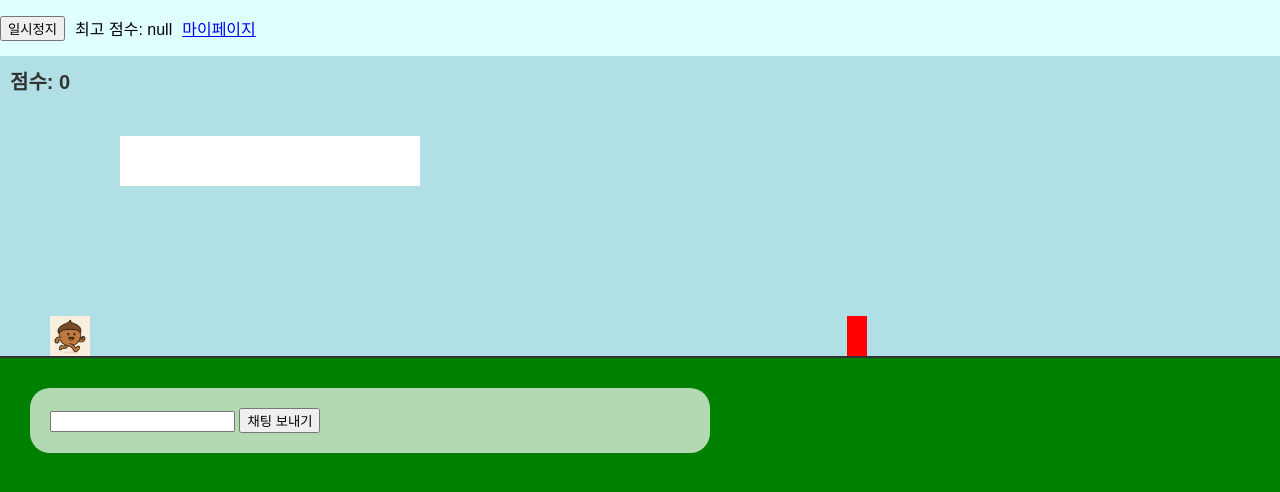
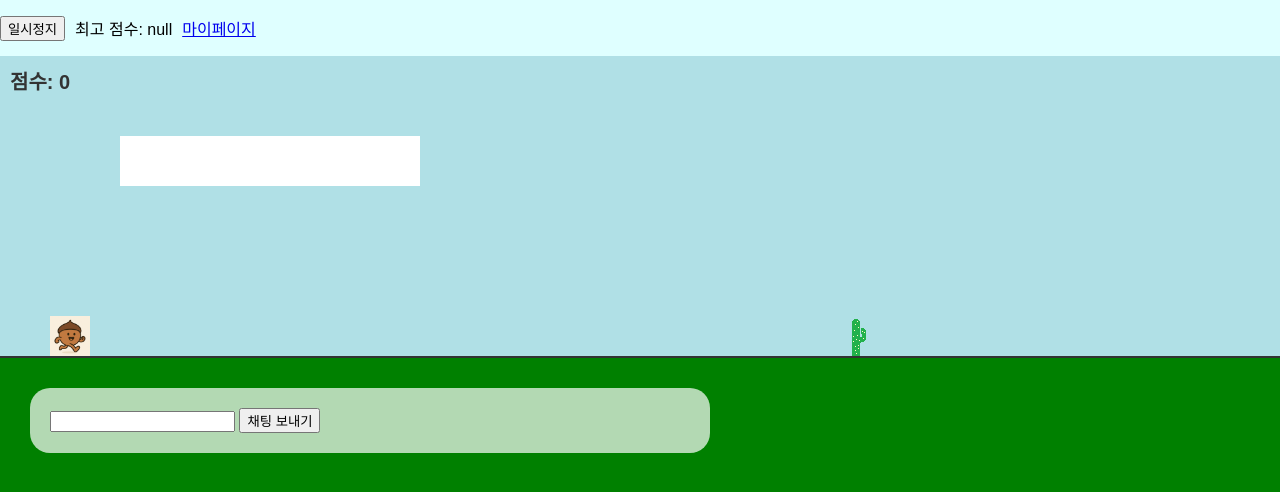
Before and after one commit to bamtolcompany/bamtol-game, a plain HTML site: page index.html in a window 1280 px wide. Drawn offline with Linux system fonts and the light colour scheme; no server answers.

Commit message:
Add files via upload

```diff
--- a/index.html
+++ b/index.html
@@ -38,7 +38,7 @@
       bottom: 0;
       width: 20px;
       height: 40px;
-      background-color: red;
+      background-color: powderblue;
       animation: moveCactus 1.5s linear infinite;
     }
 
@@ -114,7 +114,7 @@
     <div id="score">점수: 0</div>
     <div class="cloud"></div>
     <img src="bamtol.png" id="dino">
-    <div id="cactus"></div>
+    <img id="cactus" src="cactus.png"></img>
     <img id="fruit" src="fruit.png" class="pixel-art"></img>
   </div>
   <div class="com">
```
Also changed, not shown: cactus.png (added).
